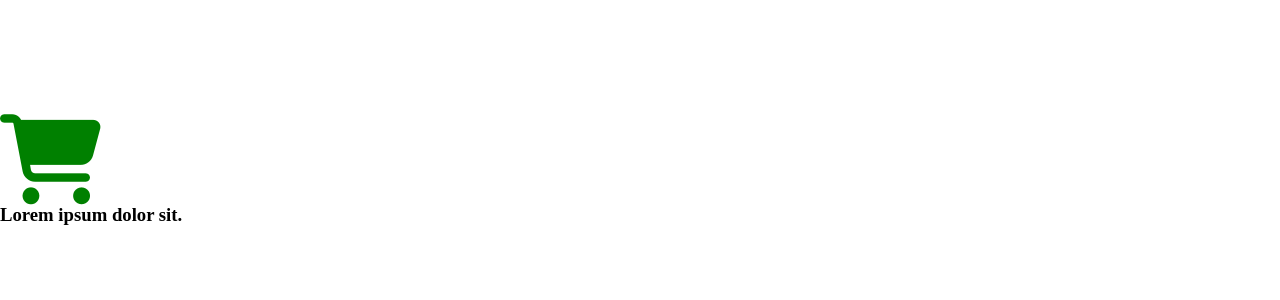
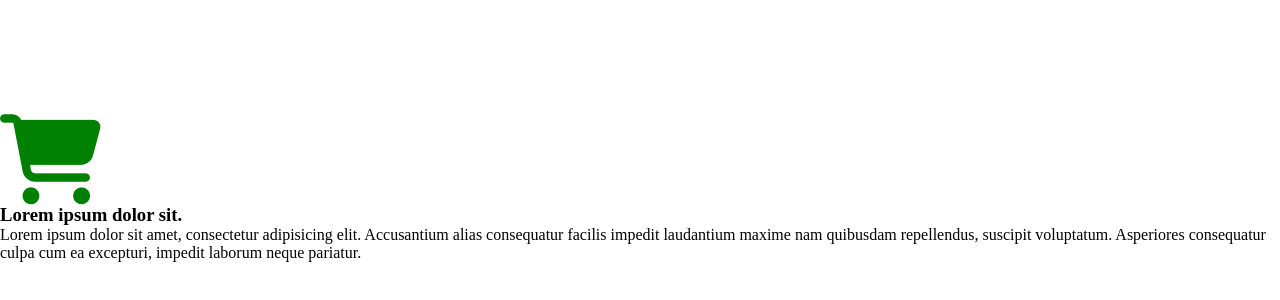
Before and after one commit to KostyaUA/FrontEND, a plain HTML site: page index.html in a window 1280 px wide. Shown: the part 2990-3290 px from the top of the page. Drawn offline with Linux system fonts and the light colour scheme.

Commit message:
loremtest

```diff
--- a/index.html
+++ b/index.html
@@ -94,6 +94,9 @@
     <h3>
         Lorem ipsum dolor sit.
     </h3>
+    <p>
+        Lorem ipsum dolor sit amet, consectetur adipisicing elit. Accusantium alias consequatur facilis impedit laudantium maxime nam quibusdam repellendus, suscipit voluptatum. Asperiores consequatur culpa cum ea excepturi, impedit laborum neque pariatur.
+    </p>
 
 </section>
 </html>
```
